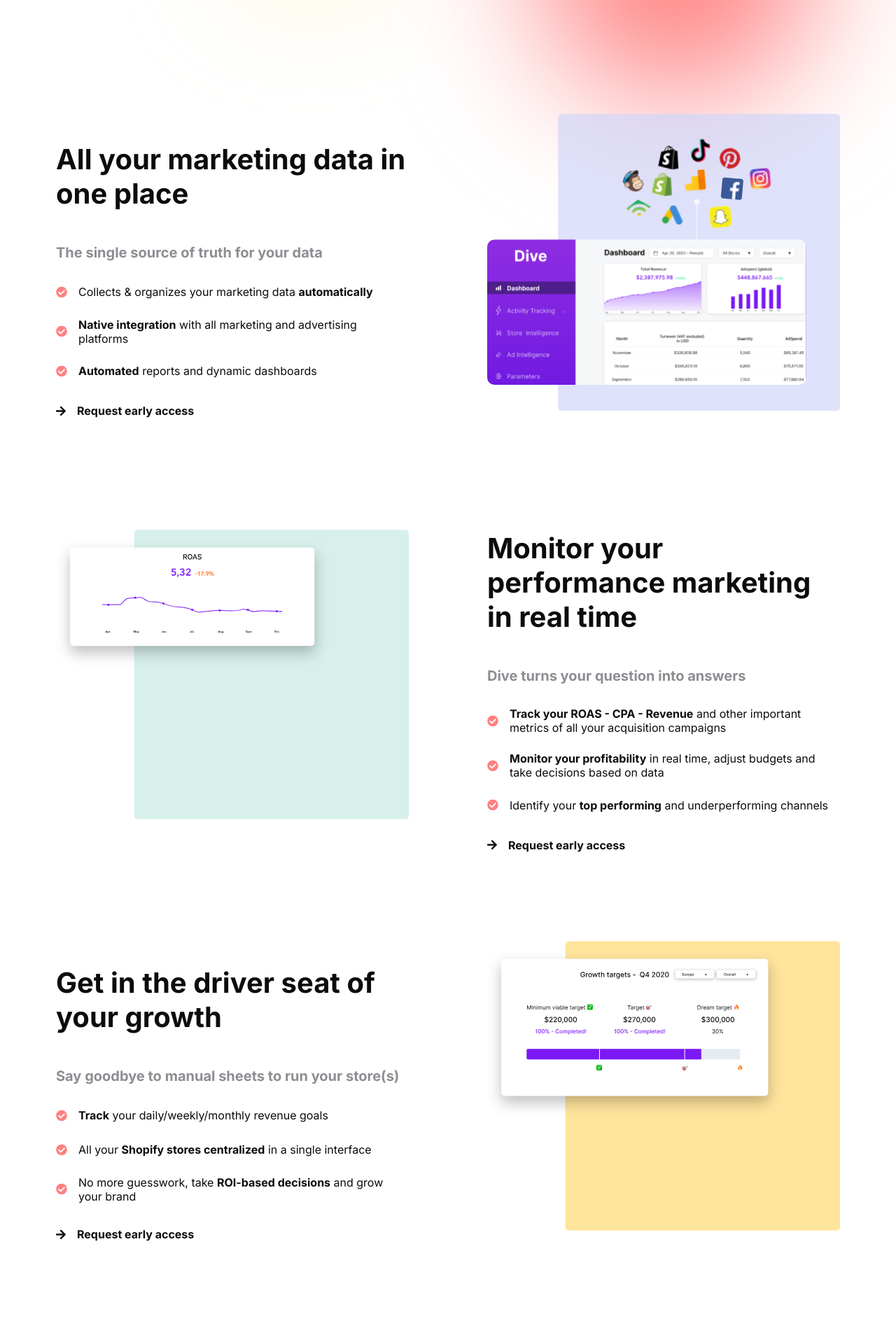
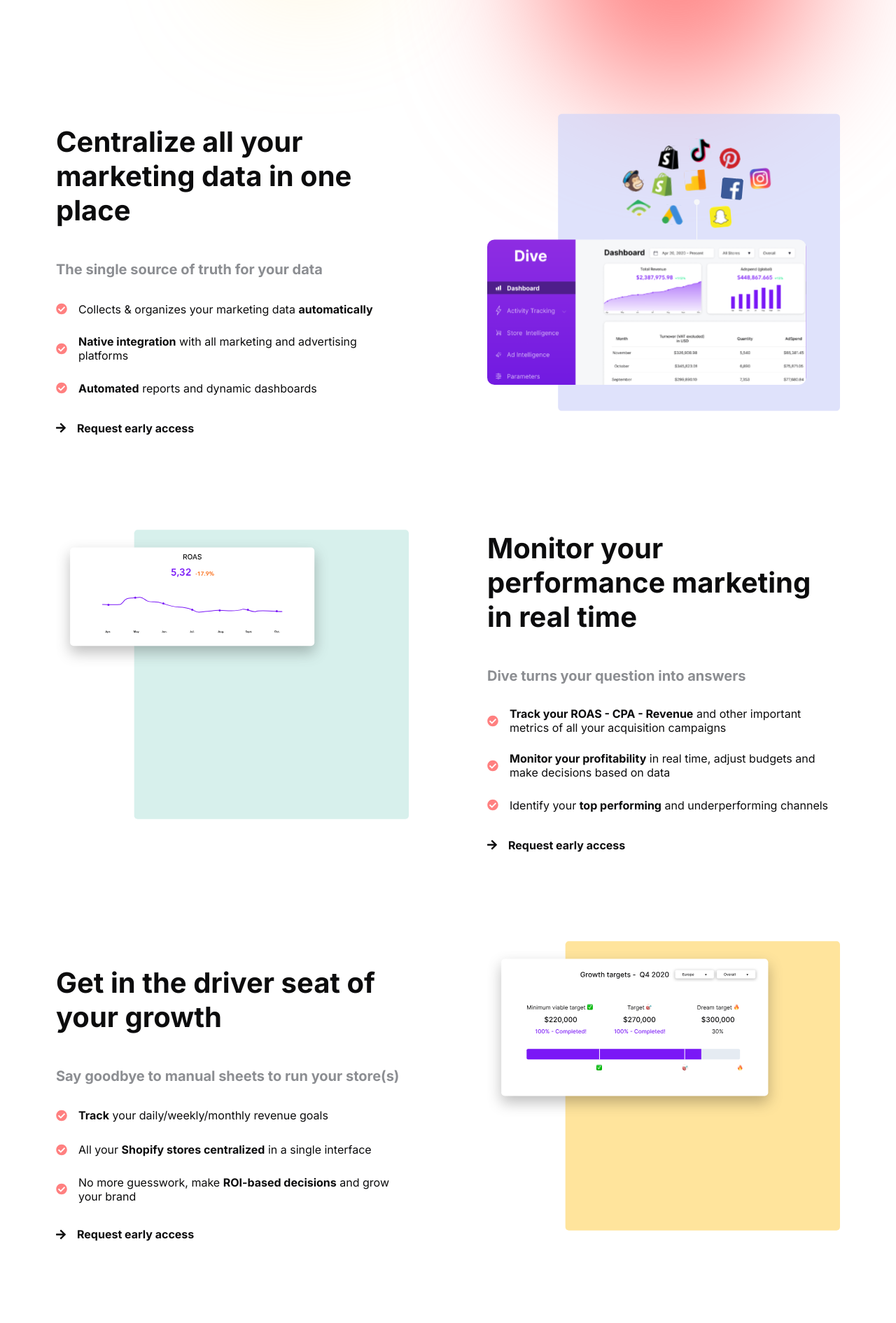
Before and after one commit to Thomas-rod/home-dive, a Next.js app: page / in a window 1280 px wide. Shown: the part 896-2787 px from the top of the page at 70% size. Built offline with nearby package versions, Linux system fonts and the light colour scheme.

Commit message:
update with Alexis"s brother feedback homepage

```diff
--- a/pages/index.js
+++ b/pages/index.js
@@ -58,7 +58,7 @@ export default function Home() {
         </div>
         <div className={styles.blockFeatures}>
           <div className={styles.blockFeatureLeft}>
-            <h2 className={`${utilStyle.headingTitle} ${utilStyle.bold}`}>All your marketing data in one place</h2>
+            <h2 className={`${utilStyle.headingTitle} ${utilStyle.bold}`}>Centralize all your marketing data in one place</h2>
             <p className={`${utilStyle.sizeSubtitleText} ${utilStyle.textLightColor} ${utilStyle.bold}`}>The single source of truth for your data</p>
             <ul className={styles.blockFeaturesList}>
               <li className={styles.blockFeaturesItems}>
@@ -96,7 +96,7 @@ export default function Home() {
               </li>
               <li className={styles.blockFeaturesItems}>
                 <FontAwesomeIcon className={`${iconStyle.iconMini} ${utilStyle.textCoral}`} icon={ faCheckCircle }/>
-                <p><span className={utilStyle.bold}>Monitor your profitability</span> in real time, adjust budgets and take decisions based on data</p>
+                <p><span className={utilStyle.bold}>Monitor your profitability</span> in real time, adjust budgets and make decisions based on data</p>
               </li>
               <li className={styles.blockFeaturesItems}>
                 <FontAwesomeIcon className={`${iconStyle.iconMini} ${utilStyle.textCoral}`} icon={ faCheckCircle }/>
@@ -129,7 +129,7 @@ export default function Home() {
               </li>
               <li className={styles.blockFeaturesItems}>
                 <FontAwesomeIcon className={`${iconStyle.iconMini} ${utilStyle.textCoral}`} icon={ faCheckCircle }/>
-                <p>No more guesswork, take <span className={utilStyle.bold}>ROI-based decisions</span> and grow your brand</p>
+                <p>No more guesswork, make <span className={utilStyle.bold}>ROI-based decisions</span> and grow your brand</p>
               </li>
             </ul>
             <span className={buttonStyle.buttonArrow}>
```
